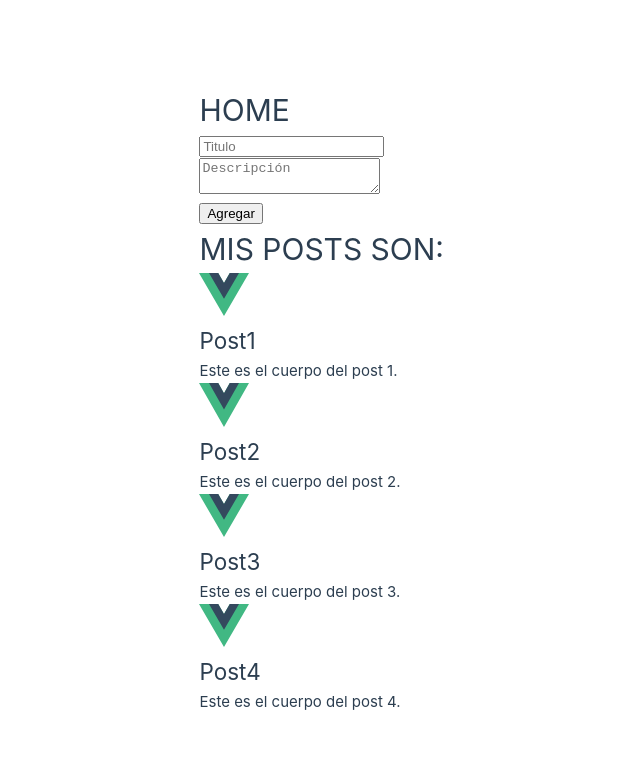
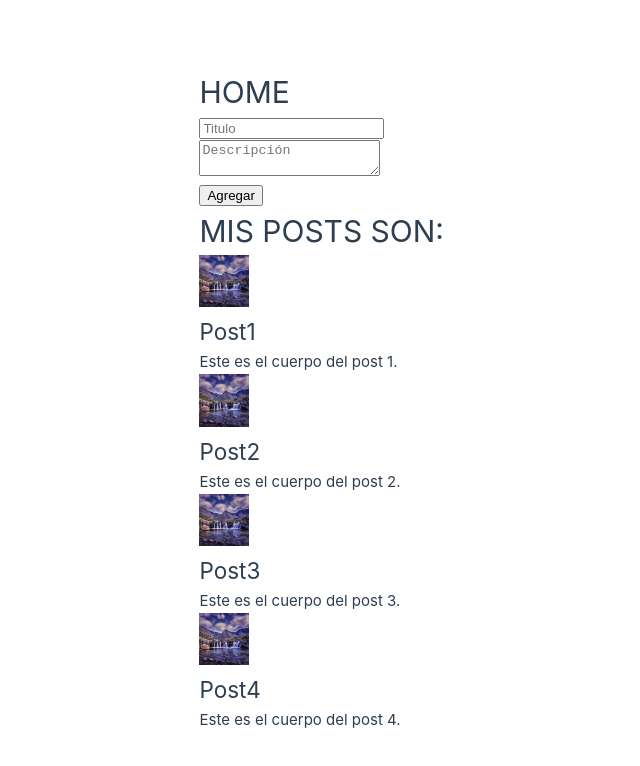
Before and after one commit to Annihilux/clase_lenguaje, a Vue app in the folder vue-project-clase/: page / in a window 1280 px wide. Both pictures are taken after a click on the button "LOG IN". Shown: the top 766 px of the page, without its empty margins (196-836 px from the left). Built offline with nearby package versions, Linux system fonts and the light colour scheme.

Commit message:
Añadido de imagen a la creacion de nuevos posts.

```diff
--- a/vue-project-clase/src/components/Home/Home.vue
+++ b/vue-project-clase/src/components/Home/Home.vue
@@ -1,11 +1,12 @@
 <script setup>
     import { ref } from 'vue';
+    import cascadaimg from '@/assets/cascada.jpg';
 
     const posts = ref([
-        {id:1, titulo:"Post1", cuerpo:"Este es el cuerpo del post 1."},
-        {id:2, titulo:"Post2", cuerpo:"Este es el cuerpo del post 2."},
-        {id:3, titulo:"Post3", cuerpo:"Este es el cuerpo del post 3."},
-        {id:4, titulo:"Post4", cuerpo:"Este es el cuerpo del post 4."}
+        {id:1, titulo:"Post1", cuerpo:"Este es el cuerpo del post 1.", imagen: cascadaimg},
+        {id:2, titulo:"Post2", cuerpo:"Este es el cuerpo del post 2.", imagen: cascadaimg},
+        {id:3, titulo:"Post3", cuerpo:"Este es el cuerpo del post 3.", imagen: cascadaimg},
+        {id:4, titulo:"Post4", cuerpo:"Este es el cuerpo del post 4.", imagen: cascadaimg}
     ]);
 
     const sNuevoTitulo=ref('');
@@ -17,7 +18,8 @@
         posts.value.push({
             id:agregarpost,
             titulo:sNuevoTitulo.value,
-            cuerpo:sNuevoCuerpo.value });
+            cuerpo:sNuevoCuerpo.value,
+            imagen:''});
             s.sNuevoCuerpo.value='';
             sNuevoCuerpo.value='';
     };
@@ -38,7 +40,7 @@
     <div class="contenedor-posts">
         <h1> MIS POSTS SON: </h1>
         <div v-for="post in posts" :key="post.id" class="post">
-            <img src="../../assets/logo.svg" alt="Logo" class="logo"/>
+            <img :src="post.imagen" alt="Logo" class="logo"/>
             <h2> {{ post.titulo }} </h2>
             <p> {{ post.cuerpo }} </p>
 
```
Also changed, not shown: vue-project-clase/src/assets/cascada.jpg (added).
